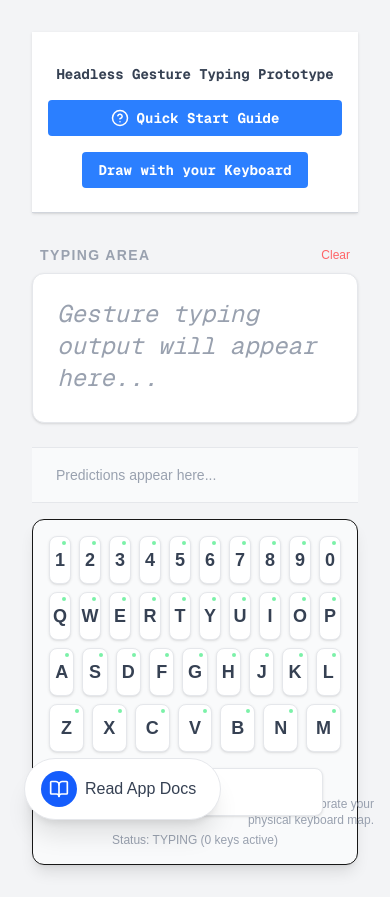
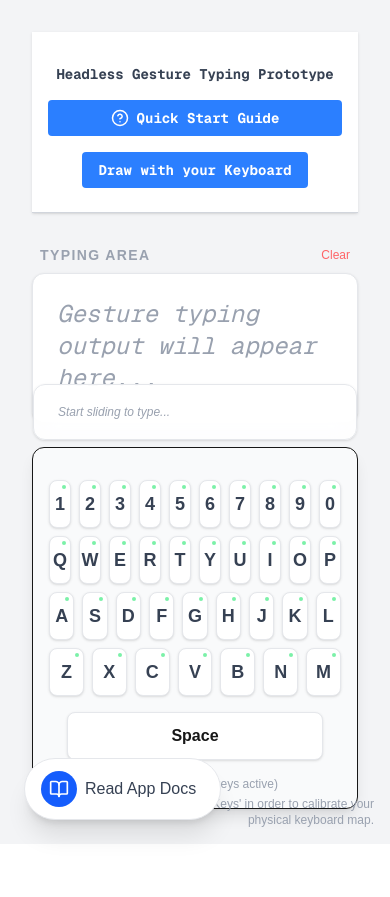
Before and after one commit to ElkanHub/Gesture-Typing-Google-Hackathon, a Next.js app: page / in a window 390 px wide. After the commit the page ends 844 px from the top, so only its background shows below. Built offline with nearby package versions, Linux system fonts and the light colour scheme.

Commit message:
Responsive suggestions bar...

```diff
--- a/app/page.tsx
+++ b/app/page.tsx
@@ -1,5 +1,4 @@
 import { TypingArea } from "@/components/ui/typing-area";
-import { PredictionBar } from "@/components/ui/prediction-bar";
 import { Keyboard } from "@/components/ui/keyboard";
 
 import { AppDocModal } from "@/components/app-doc-modal";
@@ -55,7 +54,6 @@ export default async function Home() {
         <div className="flex-grow flex flex-col gap-6">
           <TypingArea />
           <div className="flex flex-col gap-4">
-            <PredictionBar />
             <Keyboard />
           </div>
         </div>
--- a/components/ui/keyboard.tsx
+++ b/components/ui/keyboard.tsx
@@ -13,7 +13,9 @@ export function Keyboard() {
     activeKeys,
     trajectory,
     ghostTrajectory, // NEW: Access Ghost Trajectory
-    registerKeyPosition
+    registerKeyPosition,
+    predictions,
+    selectPrediction
   } = useGesture();
 
   const containerRef = useRef<HTMLDivElement>(null);
@@ -56,6 +58,30 @@ export function Keyboard() {
   return (
     <div ref={containerRef} className="relative w-full max-w-5xl mx-auto border rounded-xl p-4 bg-gray-50 shadow-lg select-none">
 
+      {/* Suggestion Bar (Integrated) */}
+      {mode === 'TYPING' && (
+        <div className="absolute -top-16 left-0 right-0 h-14 bg-white/90 backdrop-blur-md border border-gray-200 rounded-xl shadow-sm flex items-center px-4 gap-2 overflow-x-auto z-40 transition-all transform animate-in fade-in slide-in-from-bottom-2">
+          {predictions.length === 0 ? (
+            <span className="text-gray-400 text-xs ml-2 italic">Start sliding to type...</span>
+          ) : (
+            predictions.map((word, index) => (
+              <button
+                key={index}
+                onClick={() => selectPrediction(word)}
+                className={`
+                            px-4 py-1.5 rounded-full text-sm font-medium transition-all transform hover:scale-105 active:scale-95 whitespace-nowrap shadow-sm
+                            ${index === 0
+                    ? 'bg-blue-600 text-white shadow-blue-200'
+                    : 'bg-white text-gray-700 border border-gray-200 hover:bg-gray-50'}
+                        `}
+              >
+                {word}
+              </button>
+            ))
+          )}
+        </div>
+      )}
+
       {/* Visual Trajectory Overlay */}
       <svg className="absolute inset-0 w-full h-full pointer-events-none z-50 overflow-visible">
         {/* Ghost Path (Bottom Layer) */}
@@ -86,7 +112,7 @@ export function Keyboard() {
         )}
       </svg>
 
-      <div className="flex flex-col gap-2 relative z-10">
+      <div className="flex flex-col gap-2 relative z-10 pt-4">
         {keys.map((row, rowIndex) => (
           <div key={rowIndex} className="flex justify-center gap-2">
             {row.map((char) => {
```
